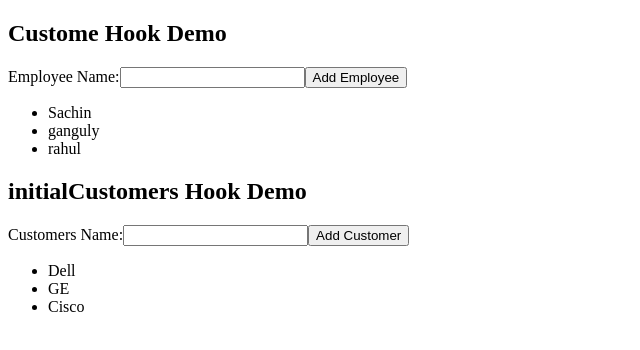
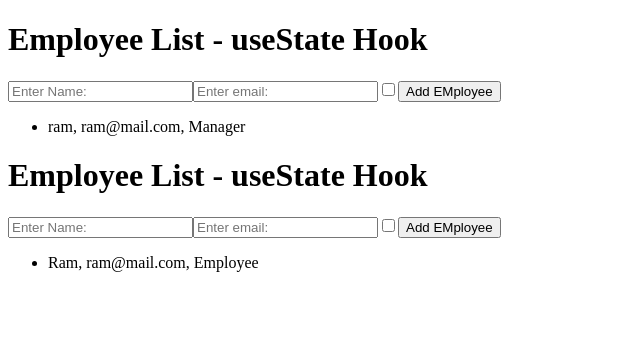
Before and after one commit to ramakrishna-java/onlineshopping-react, a React (Vite) app: page / in a window 1280 px wide. Shown: the top 350 px of the page, without its empty margins (0-640 px from the left). Built offline with nearby package versions, Linux system fonts and the light colour scheme.

Commit message:
reducers in react

```diff
--- /dev/null
+++ b/src/26_hook_useReducer/App.jsx
@@ -0,0 +1,61 @@
+import React,{useState,useRef} from 'react'
+import EmpCompUsingReducer from './EmpCompUsingReducer'
+
+
+const EmployeeComponent=()=>{
+    let initialState={
+    employees:[{
+        name:'ram',
+        mail:'ram@mail.com',
+        manager:true
+    }]
+}
+
+    const[employees,setEmployees] = useState(initialState.employees)
+
+    const nameRef=useRef(null)
+    const emailRef=useRef(null)
+    const managerRef=useRef(null)
+
+    const addNewEmployee=()=>{
+        setEmployees([...employees, {
+            'name':nameRef.current.value,
+            'mail':emailRef.current.value,
+            'manager':managerRef.current.checked
+        }])
+    }
+
+    const deleteEmployee=(name)=>{
+        setEmployees(employees.filter(emp=>emp.name !== name))
+    }
+
+    return (<>
+    <h1>Employee List - useState Hook</h1>
+    <input type="text" ref={nameRef} placeholder="Enter Name:"></input>
+    <input type='text' ref={emailRef} placeholder="Enter email:"></input>
+    <input type='checkbox' ref={managerRef}/>
+    <button onClick={()=>addNewEmployee()}> Add EMployee</button>
+    <ul>{
+        employees.map((emp, index)=>(
+            <li key={index}  onClick={()=>deleteEmployee(emp.name)}>
+                {emp.name}, {emp.mail}, {emp.manager?"Manager":"Employee"}
+            </li>
+        )
+
+        )
+
+        }</ul>
+
+    </>)
+}
+
+
+const App =()=>{
+    return (<div>
+        <EmployeeComponent/>
+
+        <EmpCompUsingReducer/>
+
+    </div>)
+}
+export default App
--- /dev/null
+++ b/src/26_hook_useReducer/EmpCompUsingReducer.jsx
@@ -0,0 +1,78 @@
+import React,{useReducer,useRef} from 'react'
+
+const initialState={
+    employees:[
+        {
+            name:"Ram",
+            email: 'ram@mail.com',
+            manager:false
+        }
+    ]
+}
+
+const reducer =(state, action)=>{
+    switch(action.type) {
+        case 'ADD_EMPLOYEE':
+            return {
+                employees: [
+                    ...state.employees, action.payload
+                ]
+            }
+        case 'DELETE_EMPLOYEE':
+            return {
+                employees:state.employees.filter(emp=>emp.name !== action.payload.name)
+            }
+        default :
+        return state
+    }
+}
+
+
+const EmpCompUsingReducer = () => {
+
+    const[state, dispatch] =useReducer(reducer, initialState)
+    const nameRef=useRef(null)
+    const emailRef=useRef(null)
+    const managerRef=useRef(null)
+
+    const addEmployee=()=>{
+        dispatch({
+            type: 'ADD_EMPLOYEE',
+            payload:{
+                'name':nameRef.current.value,
+                'email':emailRef.current.value,
+                'manager':managerRef.current.checked
+            }
+        })
+    }
+
+    const deleteEmployee=(name)=>{
+        dispatch({
+            type:'DELETE_EMPLOYEE',
+            payload: {
+                'name':name
+            }
+        })
+    }
+
+    return (<>
+        <h1>Employee List - useState Hook</h1>
+        <input type="text" ref={nameRef} placeholder="Enter Name:"></input>
+        <input type='text' ref={emailRef} placeholder="Enter email:"></input>
+        <input type='checkbox' ref={managerRef}/>
+        <button onClick={()=>addEmployee()}> Add EMployee</button>
+        <ul>{
+            state.employees.map((emp, index)=>(
+                <li key={index}  onClick={()=>deleteEmployee(emp.name)}>
+                    {emp.name}, {emp.email}, {emp.manager?"Manager":"Employee"}
+                </li>
+            )
+
+            )
+
+            }</ul>
+
+        </>)
+}
+
+export default EmpCompUsingReducer
--- a/src/main.jsx
+++ b/src/main.jsx
@@ -32,7 +32,8 @@ import './myindex.css'
 //import App from './23_hooks_useCallback/App'
 //import App from './24_hooks_useMemo/App'
 //import App from './25_hook_useRef/App'
-import App from './27_hooks_customHook/App'
+import App from './26_hook_useReducer/App'
+//import App from './27_hooks_customHook/App'
 //import App from './28_portal/App'
 
 createRoot(document.getElementById('root')).render(
```
Also changed, not shown: src/26_hook_useReducer/Pure function definition.png (added).
